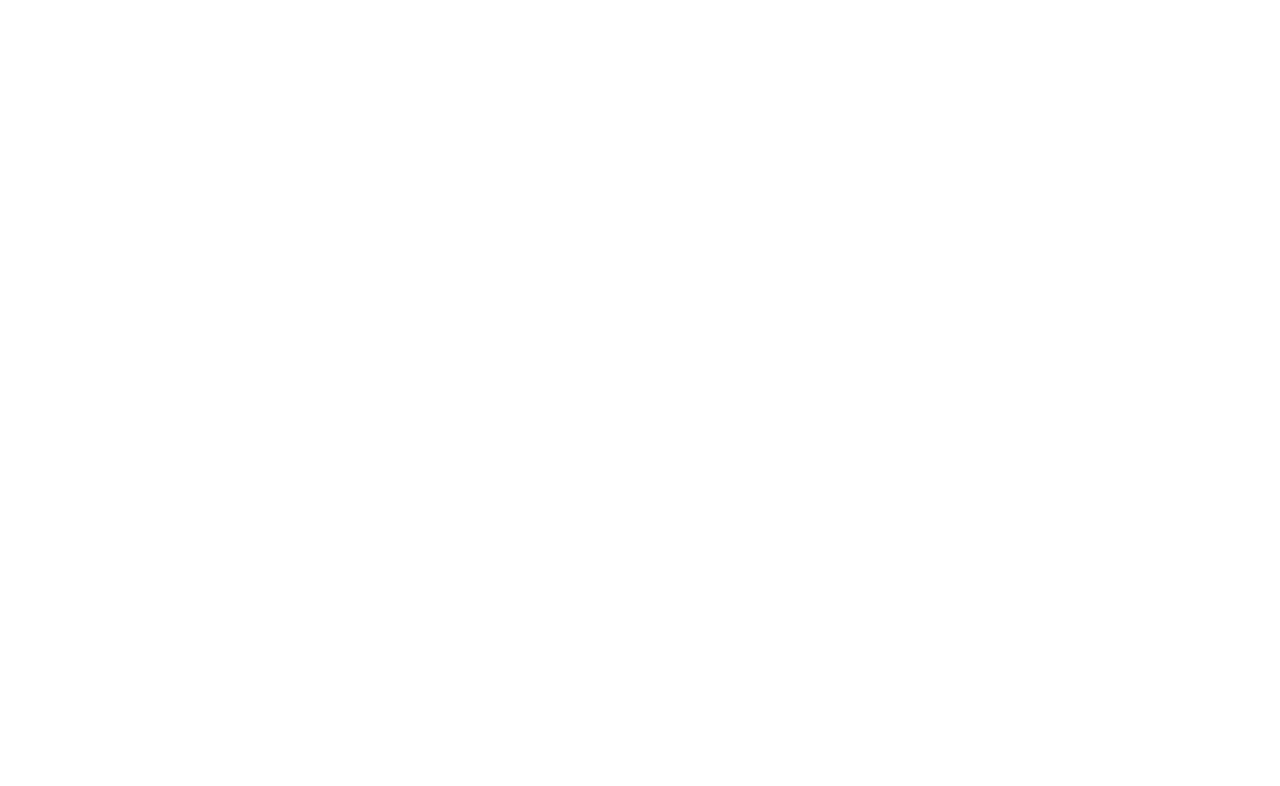
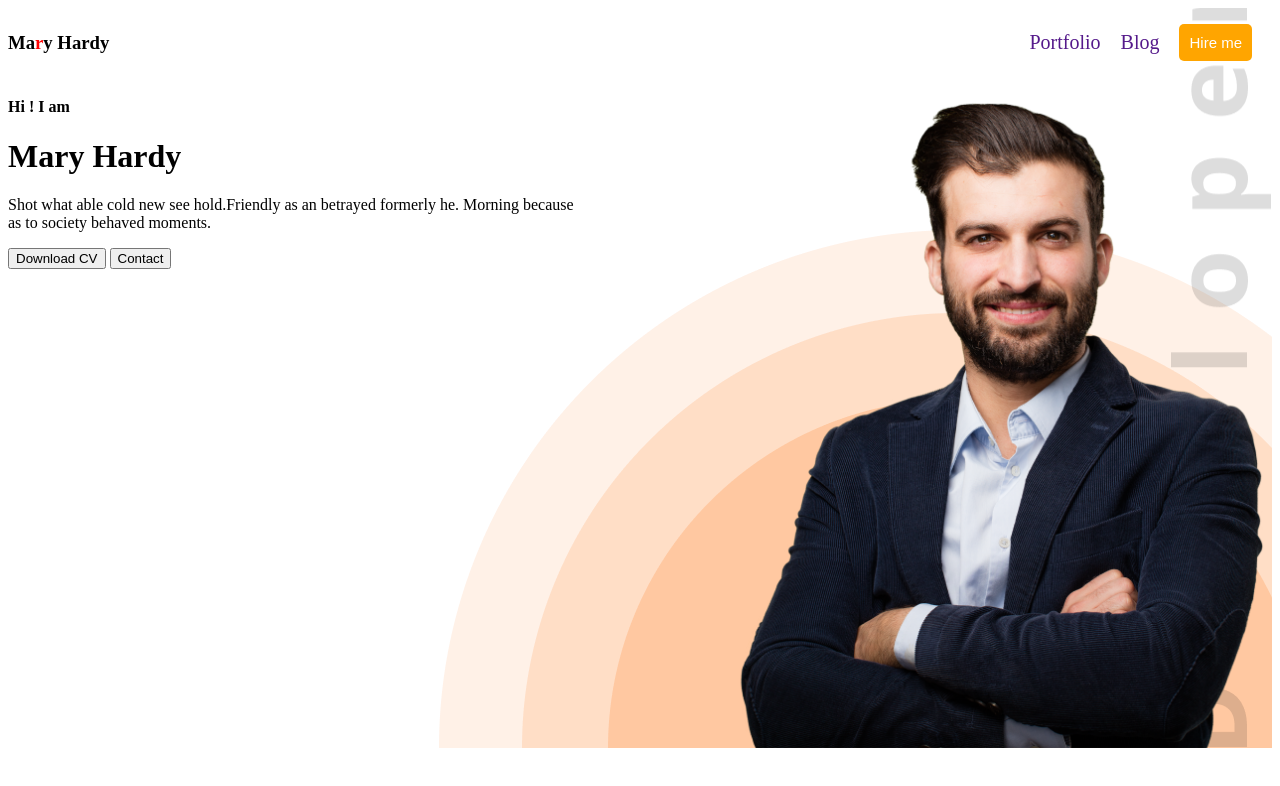
Before and after one commit to sheikshadi/11-web-developer-prot, a plain HTML site: page index.html in a window 1280 px wide. Drawn offline with Linux system fonts and the light colour scheme.

Commit message:
frist website

```diff
--- a/index.html
+++ b/index.html
@@ -4,9 +4,29 @@
     <meta charset="UTF-8">
     <meta name="viewport" content="width=device-width, initial-scale=1.0">
     <title>11-dev-portfolio</title>
+    <link rel="stylesheet" href="style.css">
 </head>
 <body>
-    <header></header>
+    <header class="header">
+        <nav>
+            <h3>Ma<span id="title">r</span>y Hardy</h3>
+            <ul>
+                <li><a href="">Portfolio</a></li>
+                <li><a href="">Blog</a></li>
+                <li><a href=""><button class="btn1">Hire me</button></a></li>
+            </ul>
+        </nav>
+        <div class="banner">
+            <div class="banner-content">
+                <h4 class="">Hi ! I am </h4>
+                <h1 class="banner-title">Mary Hardy</h1>
+                <p class="banner-discription">Shot what able cold new see hold.Friendly as an betrayed formerly he. Morning because as to society behaved moments.</p>
+                <button>Download CV</button>
+                <button>Contact</button>
+            </div>
+            <img class="profile-pic" src="images/hardy.png" alt="">
+        </div>
+    </header>
     <main></main>
     <footer></footer>
 </body>
--- /dev/null
+++ b/style.css
@@ -0,0 +1,56 @@
+nav{
+    display: flex;
+    align-items: center;
+    justify-content: space-between;
+}
+#title{
+    color: red;
+}
+nav ul li {
+    list-style: none;
+    margin-right: 20px;
+}
+nav li a{
+    text-decoration: none;
+    font-size: 20px;
+}
+nav ul{
+    display: flex;
+    align-items: center;
+}
+.btn1{
+    background-color: orange;
+    padding: 10px;
+    font-size: 15px;
+    color: white;
+    border-radius: 5px;
+    border: none;
+}
+
+/* header */
+
+.header{
+    background-image: url(images/developer.png), url(images/header_bg.png);
+    background-repeat: no-repeat;
+    background-position:bottom right;
+}
+
+/* banner style */
+.banner{
+    display: flex;
+    justify-content: space-between;
+}
+
+.banner-greeting{
+    font-size: 45px;
+    font-weight: 500;
+}
+.banner-title{
+    font-weight: bold;
+}
+.profile-pic{
+    width: 580px;
+}
+.banner-content{
+    max-width: 580px;
+}
```
